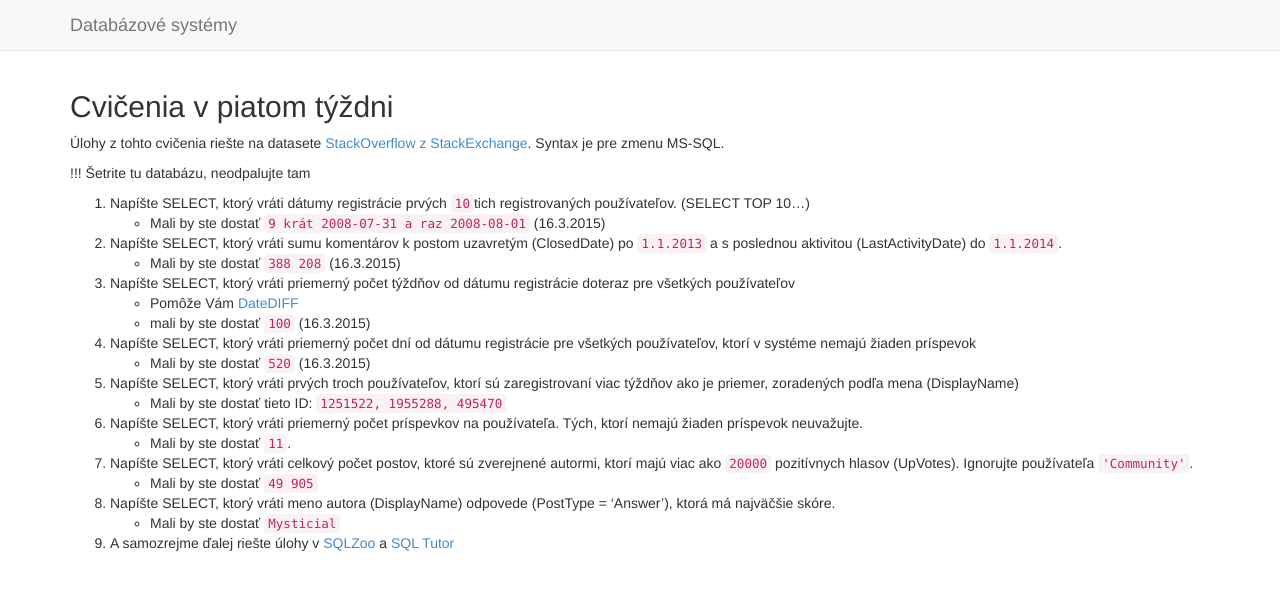
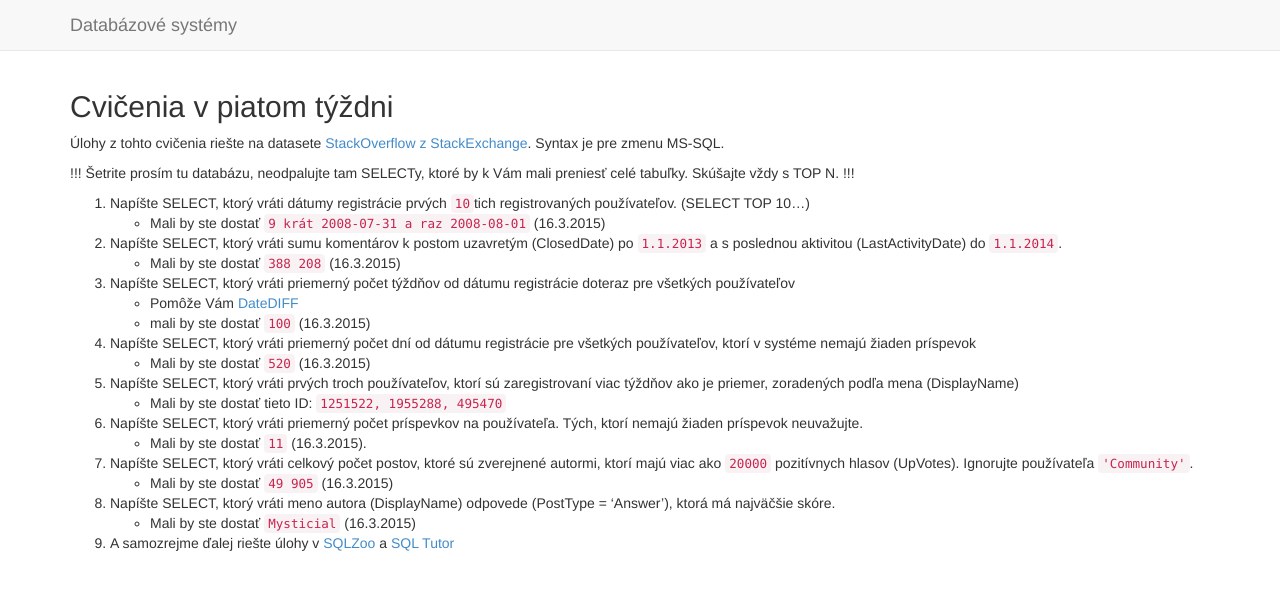
Before and after one commit to masusk/dbs-fiit.github.io, a Jekyll site: the page built from labs/_posts/2015-03-16-5-tyzden.md, in a window 1280 px wide and 900 px high. Shown: the top 590 px of the window. Built offline with Jekyll 4.4.1, drawn with Linux system fonts in a browser that asks for light colours; nearby versions of some CDN libraries; Markdown is read by kramdown in place of the engine named in the settings.

Commit message:
Update lab 05.

```diff
--- a/labs/_posts/2015-03-16-5-tyzden.md
+++ b/labs/_posts/2015-03-16-5-tyzden.md
@@ -9,7 +9,7 @@ published: true
 Úlohy z tohto cvičenia riešte na datasete [StackOverflow z StackExchange](https://data.stackexchange.com/stackoverflow/query/new).
 Syntax je pre zmenu MS-SQL.
 
-!!! Šetrite tu databázu, neodpalujte tam
+!!! Šetrite prosím tu databázu, neodpalujte tam SELECTy, ktoré by k Vám mali preniesť celé tabuľky. Skúšajte vždy s TOP N. !!!
 
 1. Napíšte SELECT, ktorý vráti dátumy registrácie prvých `10`tich registrovaných používateľov. (SELECT TOP 10...)
     * Mali by ste dostať `9 krát 2008-07-31 a raz 2008-08-01` (16.3.2015)
@@ -23,9 +23,9 @@ Syntax je pre zmenu MS-SQL.
 5. Napíšte SELECT, ktorý vráti prvých troch používateľov, ktorí sú zaregistrovaní viac týždňov ako je priemer, zoradených podľa mena (DisplayName)
     * Mali by ste dostať tieto ID: `1251522, 1955288, 495470`
 6. Napíšte SELECT, ktorý vráti priemerný počet príspevkov na používateľa. Tých, ktorí nemajú žiaden príspevok neuvažujte.
-    * Mali by ste dostať `11`.
+    * Mali by ste dostať `11` (16.3.2015).
 7. Napíšte SELECT, ktorý vráti celkový počet postov, ktoré sú zverejnené autormi, ktorí majú viac ako `20000` pozitívnych hlasov (UpVotes). Ignorujte používateľa `'Community'`.
-    * Mali by ste dostať `49 905`
+    * Mali by ste dostať `49 905` (16.3.2015)
 8. Napíšte SELECT, ktorý vráti meno autora (DisplayName) odpovede (PostType = 'Answer'), ktorá má najväčšie skóre.
-    * Mali by ste dostať `Mysticial`
+    * Mali by ste dostať `Mysticial` (16.3.2015)
 9. A samozrejme ďalej riešte úlohy v [SQLZoo](http://sqlzoo.net/) a [SQL Tutor](http://sqltutor.fsv.cvut.cz/cgi-bin/sqltutor)
```
